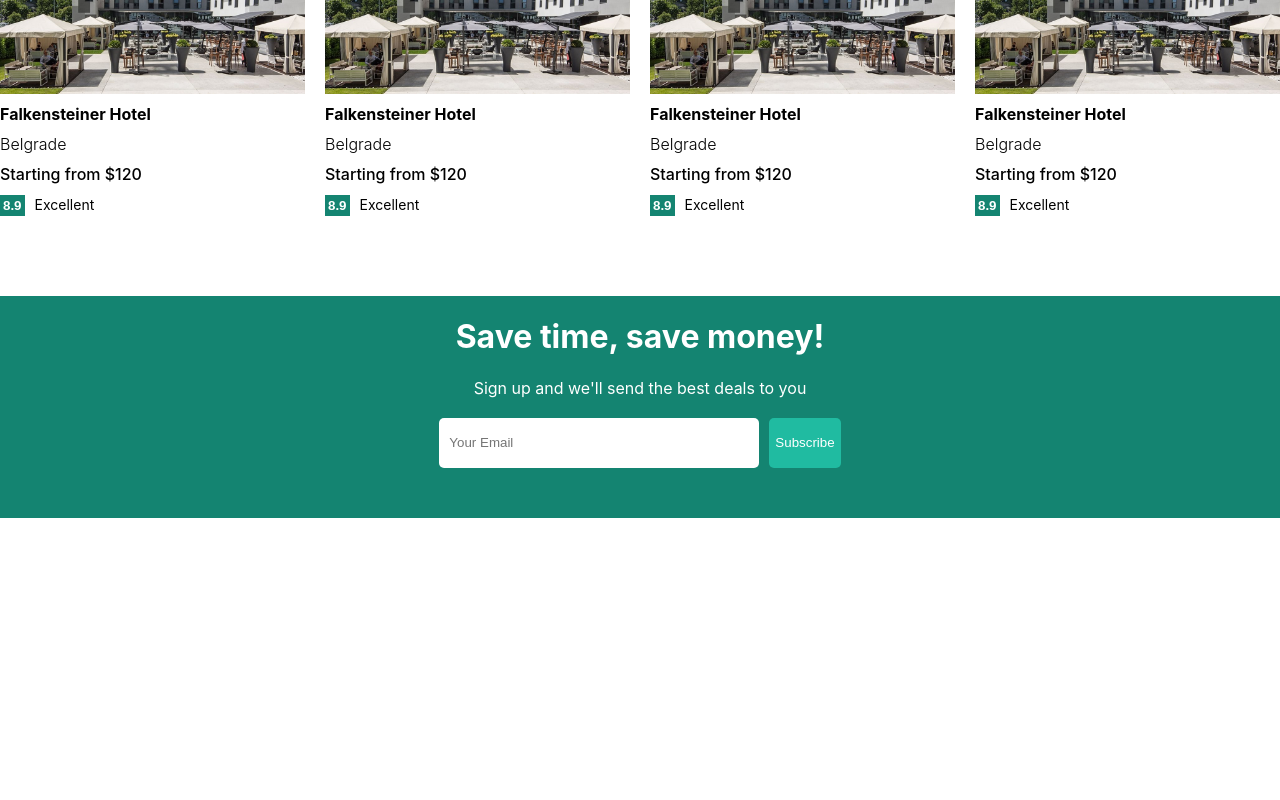
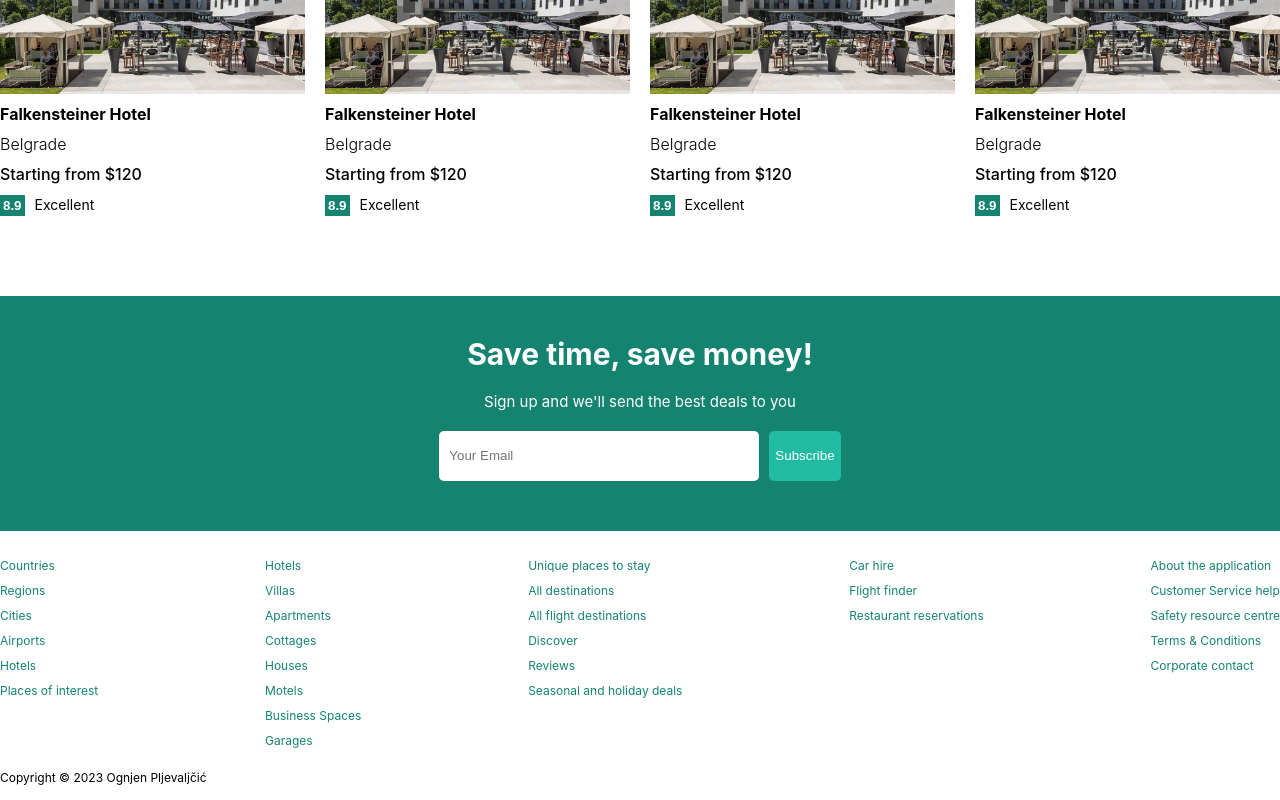
Before and after one commit to ognjenp97/project_2, a React (Create React App) app: page / in a window 1280 px wide. Shown: the part 1375-2175 px from the top of the page. Before the commit the page ends 1893 px from the top, so only its background shows below. Built offline with nearby package versions, Linux system fonts and the light colour scheme.

Commit message:
Added footer

```diff
--- /dev/null
+++ b/src/components/footer/Footer.js
@@ -0,0 +1,51 @@
+import "./footer.css";
+
+const Footer = () => {
+  return (
+    <div className="footer">
+      <div className="fLists">
+        <ul className="fList">
+          <li className="fListItem">Countries</li>
+          <li className="fListItem">Regions</li>
+          <li className="fListItem">Cities</li>
+          <li className="fListItem">Airports</li>
+          <li className="fListItem">Hotels</li>
+          <li className="fListItem">Places of interest</li>
+        </ul>
+        <ul className="fList">
+          <li className="fListItem">Hotels</li>
+          <li className="fListItem">Villas</li>
+          <li className="fListItem">Apartments</li>
+          <li className="fListItem">Cottages</li>
+          <li className="fListItem">Houses</li>
+          <li className="fListItem">Motels</li>
+          <li className="fListItem">Business Spaces</li>
+          <li className="fListItem">Garages</li>
+        </ul>
+        <ul className="fList">
+          <li className="fListItem">Unique places to stay</li>
+          <li className="fListItem">All destinations</li>
+          <li className="fListItem">All flight destinations</li>
+          <li className="fListItem">Discover</li>
+          <li className="fListItem">Reviews</li>
+          <li className="fListItem">Seasonal and holiday deals</li>
+        </ul>
+        <ul className="fList">
+          <li className="fListItem">Car hire</li>
+          <li className="fListItem">Flight finder</li>
+          <li className="fListItem">Restaurant reservations</li>
+        </ul>
+        <ul className="fList">
+          <li className="fListItem">About the application</li>
+          <li className="fListItem">Customer Service help</li>
+          <li className="fListItem">Safety resource centre</li>
+          <li className="fListItem">Terms & Conditions</li>
+          <li className="fListItem">Corporate contact</li>
+        </ul>
+      </div>
+      <div className="fText">Copyright © 2023 Ognjen Pljevaljčić</div>
+    </div>
+  );
+};
+
+export default Footer;
--- /dev/null
+++ b/src/components/footer/footer.css
@@ -0,0 +1,27 @@
+.footer {
+  width: 100%;
+  max-width: 1280px;
+  font-size: 12px;
+  margin-top: -15px;
+}
+
+.fLists {
+  width: 100%;
+  display: flex;
+  justify-content: space-between;
+}
+
+.fList {
+  list-style: none;
+  padding: 0;
+}
+
+.fListItem {
+  margin-bottom: 10px;
+  color: #148471;
+  cursor: pointer;
+}
+
+.fText {
+  margin-bottom: 15px;
+}
--- a/src/components/mailList/mailList.css
+++ b/src/components/mailList/mailList.css
@@ -31,3 +31,12 @@
   border-radius: 5px;
   cursor: pointer;
 }
+
+.mailTitle {
+  font-size: 30px;
+  margin-top: 40px;
+}
+
+.mailDesc {
+  font-size: 15px;
+}
--- a/src/pages/home/Home.js
+++ b/src/pages/home/Home.js
@@ -6,6 +6,7 @@
 import PropertyList from "../../components/propertyList/PropertyList";
 import FeaturedBooking from "../../components/featuredBooking/FeaturedBooking";
 import MailList from "../../components/mailList/MailList";
+import Footer from "../../components/footer/Footer";
 
 const Home = () => {
   return (
@@ -19,6 +20,7 @@
         <h1 className="homeTitle">Homes guests love</h1>
         <FeaturedBooking />
         <MailList />
+        <Footer />
       </div>
     </div>
   );
--- a/src/pages/home/home.css
+++ b/src/pages/home/home.css
@@ -7,7 +7,8 @@
 }
 
 .homeTitle {
-  width: 1280px;
+  max-width: 1280px;
   font-size: 20px;
+  width: 100%;
   position: relative;
 }
```
